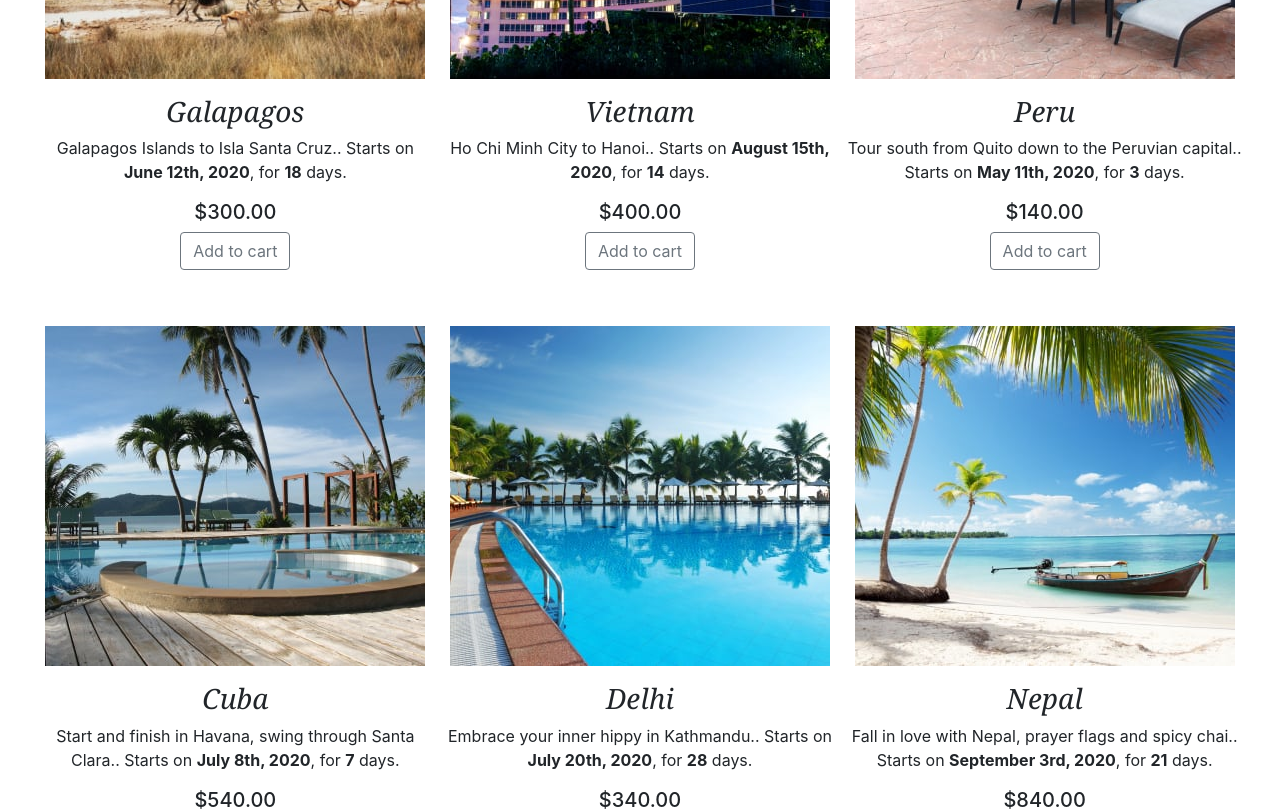
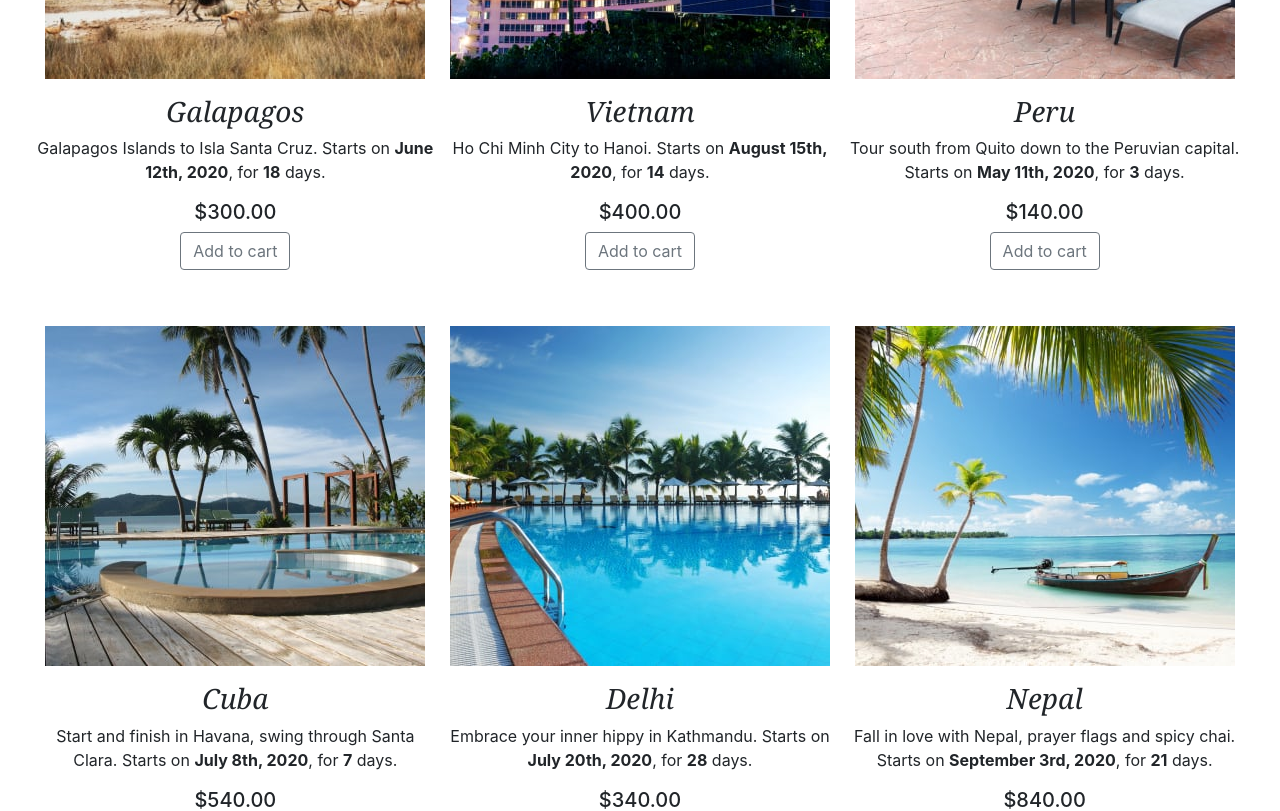
Before and after one commit to mbalabanov/LMSCF-Marin-CodeReview-07, an Angular app: page / in a window 1280 px wide. Shown: the part 2520-3331 px from the top of the page. Built offline with nearby package versions, Linux system fonts and the light colour scheme.

Commit message:
Removed a redundant full stop.

```diff
--- a/src/app/list/list.component.html
+++ b/src/app/list/list.component.html
@@ -11,7 +11,7 @@
 			<div class="col-lg-4 col-sm-6 text-center p-1 mb-4" *ngFor="let travelitem of travelitems">
 				<img src="{{ travelitem.photo }}" alt="{{ travelitem.name }}" class="py-2 img-fluid" (click)="addToCart(travelitem)">
                 <h3 class="mt-2">{{ travelitem.name }}</h3>
-                <p>{{ travelitem.description }}. Starts on <strong>{{ travelitem.startdate }}</strong>, for <strong>{{ travelitem.duration }}</strong> days.</p>
+                <p>{{ travelitem.description }} Starts on <strong>{{ travelitem.startdate }}</strong>, for <strong>{{ travelitem.duration }}</strong> days.</p>
                 <h5>{{ travelitem.price | currency }}</h5>
                 <p><button class="btn btn-outline-secondary" (click)="addToCart(travelitem)">Add to cart</button></p>
 			</div>
```
